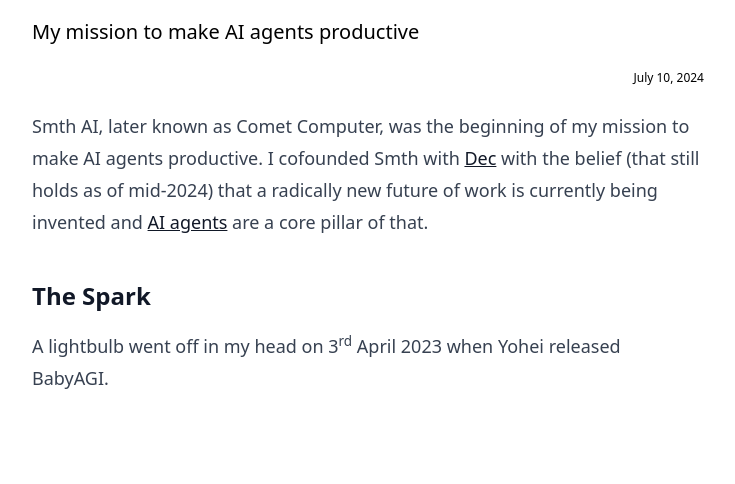
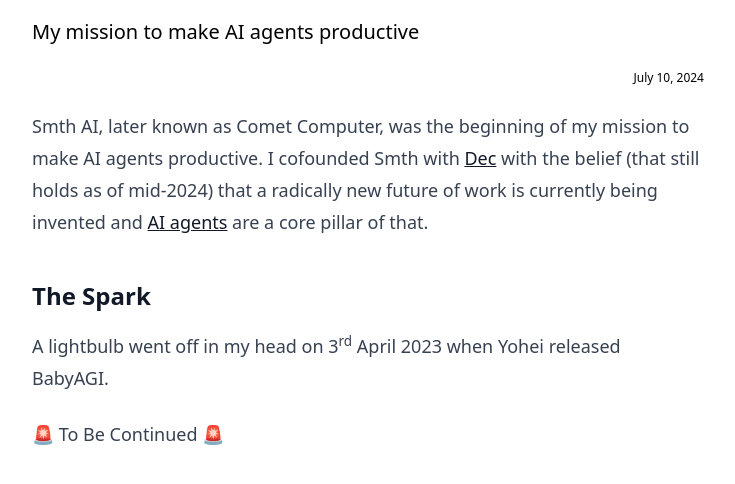
Before and after one commit to SJDunkelman/dunkelman-xyz, an Astro site: page /writing/smth-ai in a window 1280 px wide. Shown: the part 118-602 px from the top of the page, without its empty margins (272-1007 px from the left). Built offline with nearby package versions, Linux system fonts and the light colour scheme; Astro itself is replaced by a stand-in of ours.

Commit message:
added unfinished warning to smth ai post mortem

```diff
--- a/src/pages/writing/smth-ai.mdx
+++ b/src/pages/writing/smth-ai.mdx
@@ -23,3 +23,5 @@
 
 [//]: # ()
 [//]: # (* The outcome)
+
+🚨 To Be Continued 🚨
```
